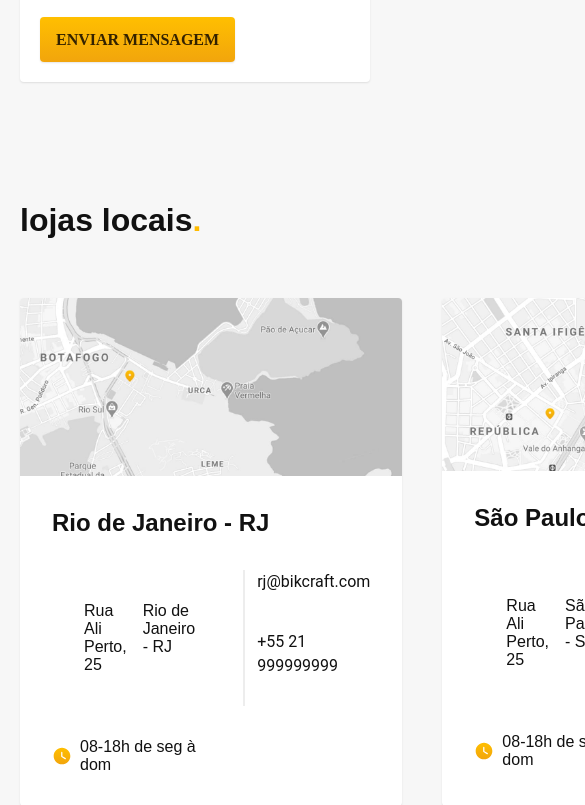
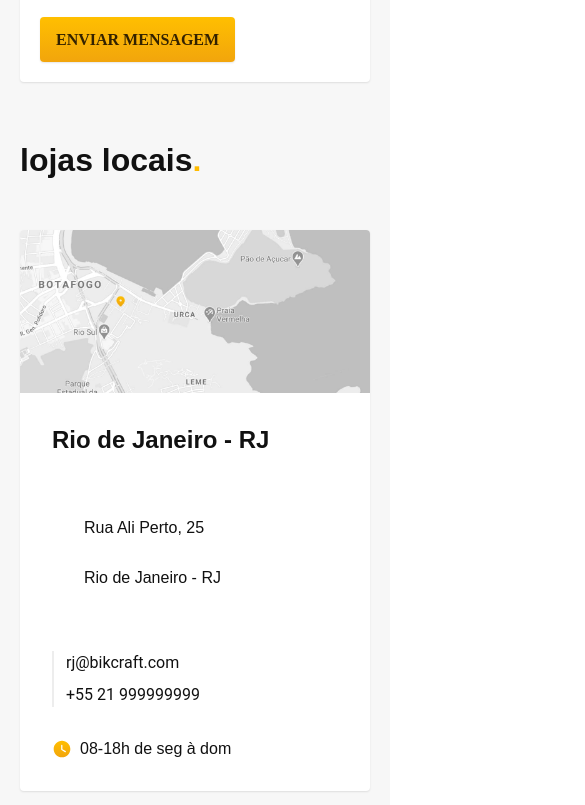
Before and after one commit to danilovictor2004/bikcraft, a plain HTML site: page contato.html in a window 390 px wide. Shown: the part 1170-1975 px from the top of the page, 585 px wide, since content can reach past the window. Drawn offline with Linux system fonts and the light colour scheme.

Commit message:
:tada: Conclusão da pagina de coantato responsivo

```diff
--- a/css/contato/lojas.css
+++ b/css/contato/lojas.css
@@ -44,3 +44,23 @@
     align-items: center;
     gap: 8px;
 }
+
+@media (max-width: 800px) {
+    .lojas {
+        gap: 20px;
+        padding-top: 60px;
+        padding-bottom: 60px;
+    }
+    .lojas h2 {
+        margin-bottom: 32px;
+    }
+    .lojas-conteudo {
+        grid-template-columns: 1fr;
+    }
+}
+
+@media (max-width: 600px) {
+    .lojas {
+        grid-template-columns: 1fr;
+    }
+}
```
